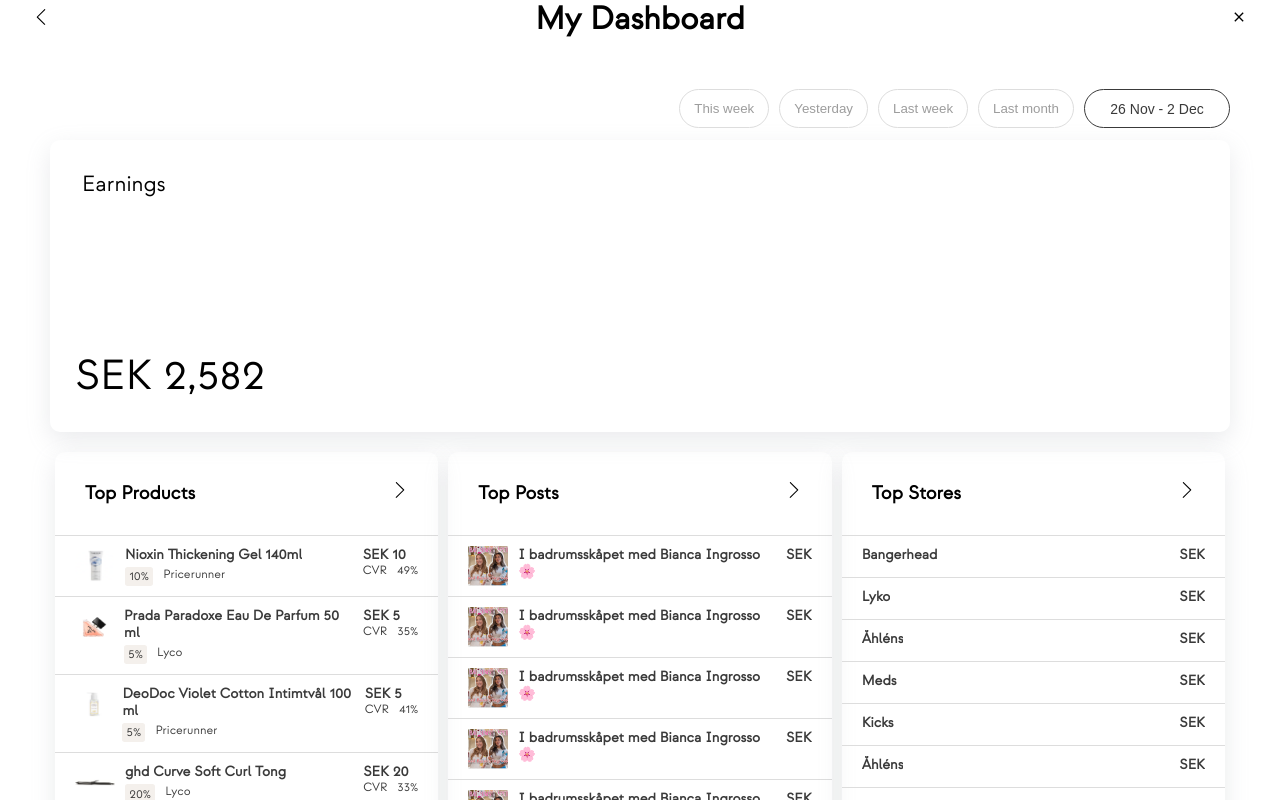
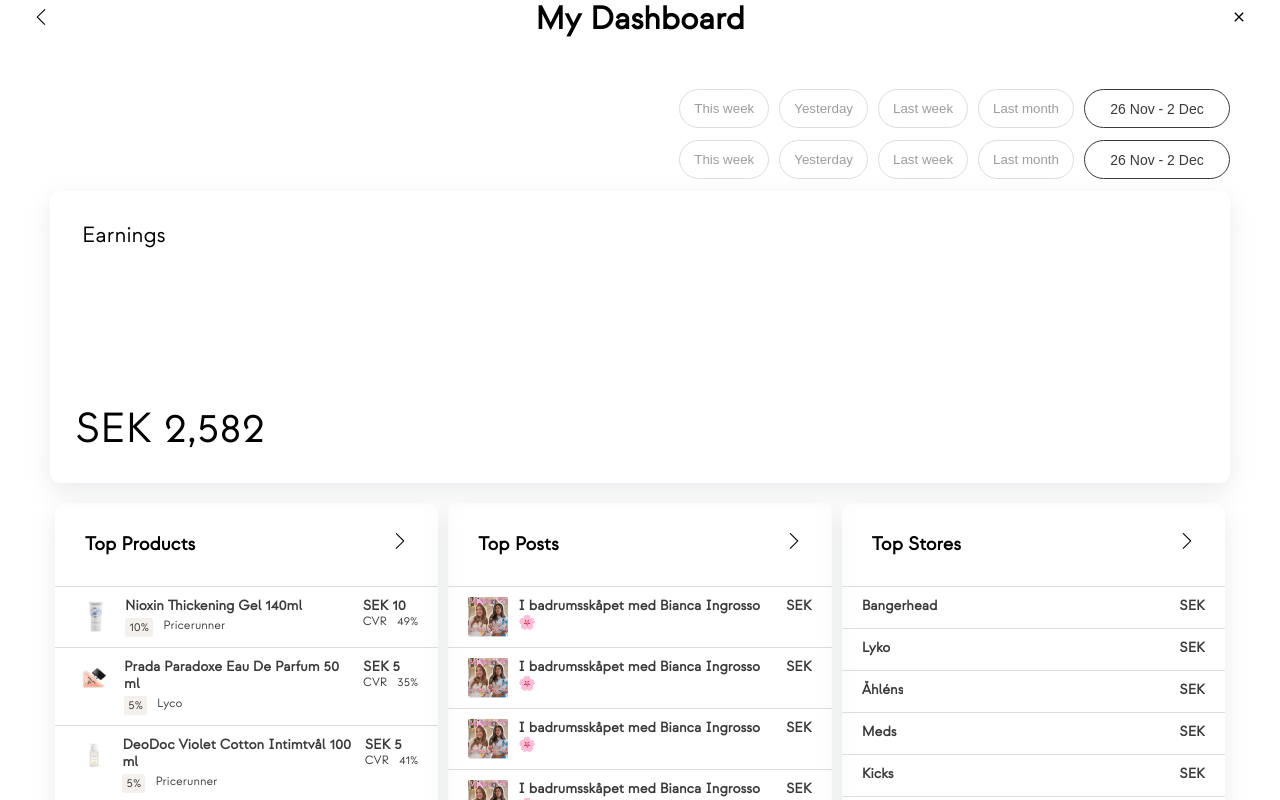
Before and after one commit to Akanksha2596/dashboard-app-nextjs, a Next.js app: page / in a window 1280 px wide. Shown: the top 800 px of the page. Built offline with nearby package versions, Linux system fonts and the light colour scheme.

Commit message:
code refactor

```diff
--- a/src/components/Graph.tsx
+++ b/src/components/Graph.tsx
@@ -1,72 +1,175 @@
-// import {
-//   Chart as ChartJS,
-//   CategoryScale,
-//   LinearScale,
-//   PointElement,
-//   LineElement,
-//   Title,
-//   Tooltip,
-//   Legend,
-// } from "chart.js";
-// import { Line } from "react-chartjs-2";
-
-// ChartJS.register(
-//   CategoryScale,
-//   LinearScale,
-//   PointElement,
-//   LineElement,
-//   Title,
-//   Tooltip,
-//   Legend
-// );
-
-// export const options = {
-//   responsive: true,
-//   plugins: {
-//     legend: {
-//       position: "top" as const,
-//     },
-//     title: {
-//       display: true,
-//       text: "Chart.js Line Chart",
-//     },
-//   },
-// };
-
-// const labels = ["January", "February", "March", "April", "May", "June", "July"];
-
-// export const data = {
-//   labels,
-//   datasets: [
-//     {
-//       label: "Dataset 1",
-//       data: [1, 2, 3, 4, 56, 7, 8, 9, 10, 12, 15, 19, 30],
-//       borderColor: "rgb(255, 99, 132)",
-//       backgroundColor: "rgba(255, 99, 132, 0.5)",
-//     },
-//     {
-//       label: "Dataset 2",
-//       data: [1, 2, 3, 4, 56, 7, 8, 9, 10, 12, 15, 19, 30],
-//       borderColor: "rgb(53, 162, 235)",
-//       backgroundColor: "rgba(53, 162, 235, 0.5)",
-//     },
-//   ],
-// };
+import React, { useState, useEffect } from "react";
+import { Line } from "react-chartjs-2";
+import {
+  Chart,
+  CategoryScale,
+  LinearScale,
+  PointElement,
+  LineElement,
+  Title,
+  Tooltip,
+  Legend,
+} from "chart.js";
+import "react-datepicker/dist/react-datepicker.css";
+import { format, subDays } from "date-fns";
+import ButtonFilter from "./ButtonFilter";
+// import DateComponent from "./DateComponent";
 import {
   GraphContainer,
   GraphHeading,
   GraphImage,
   GraphReading,
 } from "@/styles/graph.styles";
-import React from "react";
 
-const Graph = () => {
+Chart.register(
+  CategoryScale,
+  LinearScale,
+  PointElement,
+  LineElement,
+  Title,
+  Tooltip,
+  Legend
+);
+
+type ChartData = {
+  labels: string[];
+  datasets: {
+    data: number[];
+    // label: string;
+    fill: boolean;
+    borderColor: string;
+    // backgroundColor: string;
+    // pointBorderColor: string;
+    tension: number;
+    pointRadius: number;
+  }[];
+};
+
+// Declaring the generateChartData function
+const generateChartData = (
+  interval: string,
+  customStart?: Date | null,
+  customEnd?: Date | null
+): ChartData => {
+  const labels = [];
+  const data = [];
+
+  switch (interval) {
+    case "thisWeek":
+      for (let i = 0; i < 7; i++) {
+        labels.push(format(subDays(new Date(), i), "d MMM "));
+        // console.log("format", format);
+        // console.log("subDays", subDays);
+        console.log(labels, "lll");
+        data.push(Math.floor(Math.random() * 100));
+        console.log("data", data);
+      }
+      break;
+
+    case "custom":
+      if (customStart && customEnd) {
+        console.log("customStart and customEnd", customStart, customEnd);
+        for (let i = 0; i < 7; i++) {
+          labels.push(format(subDays(customEnd, i), "d MMM"));
+          data.push(Math.floor(Math.random() * 100));
+        }
+      }
+      break;
+    default:
+      break;
+  }
+
+  return {
+    labels,
+    datasets: [
+      {
+        data,
+        // label: "Dataset 1",
+        fill: false,
+        // backgroundColor: "none",
+        borderColor: "#3a3a3a",
+        // pointBorderColor: "",
+        tension: 0.4,
+        pointRadius: 0,
+      },
+    ],
+  };
+};
+
+const options = {
+  scales: {
+    x: {
+      display: false, // Hide x-axis  i.e date
+    },
+    y: {
+      display: false, // Hide y-axis i.e random  data
+    },
+  },
+  responsive: true,
+  plugins: {
+    legend: {
+      // position: "top" as const,
+      display: false,
+    },
+    title: {
+      display: false, // Hide the title
+      text: "React ChartLJS-V2",
+    },
+  },
+  maintainAspectRatio: false,
+  height: 150,
+};
+
+const Graph: React.FC = () => {
+  const [chartData, setChartData] = useState<ChartData>(
+    generateChartData("thisWeek")
+  );
+
+  const [selectedDateRange, setSelectedDateRange] = useState<{
+    start: Date | null;
+    end: Date | null;
+  }>({ start: null, end: null });
+
+  useEffect(() => {
+    // Fetch initial data based on default date range
+    fetchData(selectedDateRange.start, selectedDateRange.end);
+  }, []);
+
+  const handleDateChange = (start: Date | null, end: Date | null) => {
+    // Update the selected date range state
+    setSelectedDateRange({ start, end });
+    // Fetch data based on the selected date range
+    fetchData(start, end);
+  };
+
+  const fetchData = (start: Date | null, end: Date | null) => {
+    //  data fetching logic here
+    // Generating random data
+    const newChartData = generateChartData("custom", start, end);
+    // console.log("newChartData", newChartData);
+    setChartData(newChartData);
+  };
+
   return (
-    <GraphContainer>
-      <GraphHeading>Earnings</GraphHeading>
-      <GraphImage src="/Frame 1885.jpg" />
-      <GraphReading> SEK 2,582</GraphReading>
-    </GraphContainer>
+    <>
+      <ButtonFilter onDateChange={handleDateChange} />
+      <GraphContainer>
+        <GraphHeading>Earnings</GraphHeading>
+        <GraphImage>
+          <Line data={chartData} options={options} />
+        </GraphImage>
+        <GraphReading> SEK 2,582</GraphReading>
+      </GraphContainer>
+
+      {/* <div>
+        <Line data={chartData} options={options} />
+      </div> */}
+
+      {/* <DateComponent
+        selectedDateRange={selectedDateRange}
+        placeholder="Select Date"
+      /> */}
+    </>
   );
 };
 
```
